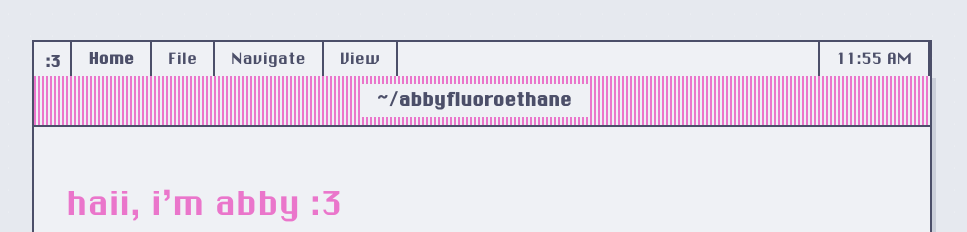
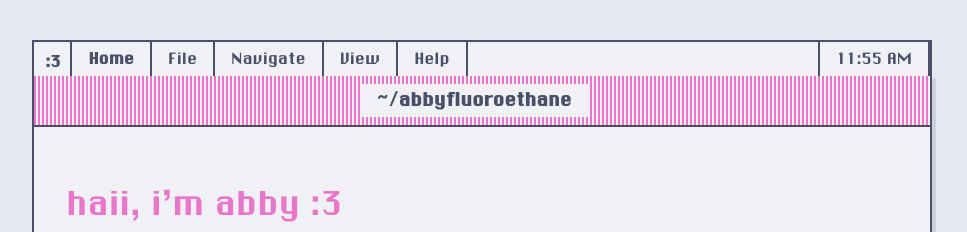
Before and after one commit to logantodd/logantodd.github.io, a Jekyll site: the page built from index.md, in a window 1280 px wide. Shown: the top 232 px of the page, without its empty margins (158-1125 px from the left). Built offline with Jekyll 4.4.1, drawn with Linux system fonts in a browser that asks for light colours.

Commit message:
help menu

```diff
--- a/_includes/menubar.html
+++ b/_includes/menubar.html
@@ -41,6 +41,19 @@
       <div class="dropdown-item" id="dark-mode-menu">Dark Mode</div>
       <div class="divider"></div>
       <div class="dropdown-item" id="atkinson-font-menu">Atkinson Hyperlegible</div>
+    </div>
+  </div>
+  <div class="menu-item">
+    Help
+    <div class="dropdown">
+      <div class="dropdown-item" id="acknowledgements-menu-item">Acknowledgements</div>
+      <div class="divider"></div>
+      <div class="dropdown-item">
+        <a href="https://github.com/abbyfluoroethane/abbyfluoroethane.github.io/issues" target="_blank">Report a Bug</a>
+      </div>
+      <div class="dropdown-item">
+        <a href="https://github.com/abbyfluoroethane/abbyfluoroethane.github.io" target="_blank">View Source</a>
+      </div>
     </div>
   </div>
   <div class="spacer"></div>
--- a/_layouts/default.html
+++ b/_layouts/default.html
@@ -54,5 +54,30 @@
       </div>
     </div>
   </div>
+
+  <!-- Acknowledgements Window Modal -->
+  <div id="acknowledgements-overlay" class="about-overlay" style="display: none;">
+    <div class="about-window">
+      <div class="title-bar">
+        <div class="window-close" id="acknowledgements-close"></div>
+        <div class="title">Acknowledgements</div>
+        <div style="width: 16px;"></div>
+      </div>
+
+      <div class="about-content">
+        <div class="about-text">
+          <h3>built with</h3>
+          <p><strong>Jekyll</strong> - static site generator</p>
+          <p><strong>Catppuccin</strong> - color scheme (mocha & latte)</p>
+          <p><strong>Atkinson Hyperlegible</strong> - accessible font by Braille Institute</p>
+          <p><strong>Chicago & Geneva</strong> - classic mac fonts</p>
+          <div class="divider" style="margin: 1rem 0;"></div>
+          <p style="margin-top: 1rem; font-size: 0.9rem; color: var(--theme-overlay0);">
+            hosted on GitHub Pages
+          </p>
+        </div>
+      </div>
+    </div>
+  </div>
 </body>
 </html>
```
Also changed, not shown: other parts of _includes/menubar.html (+41 -1 lines).
